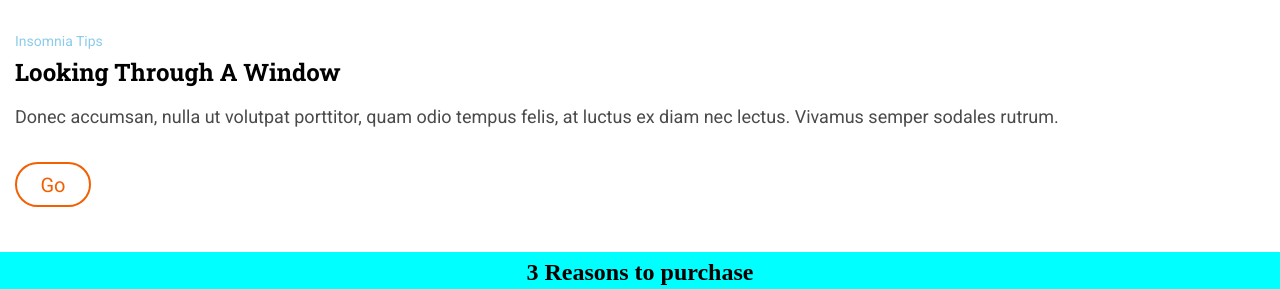
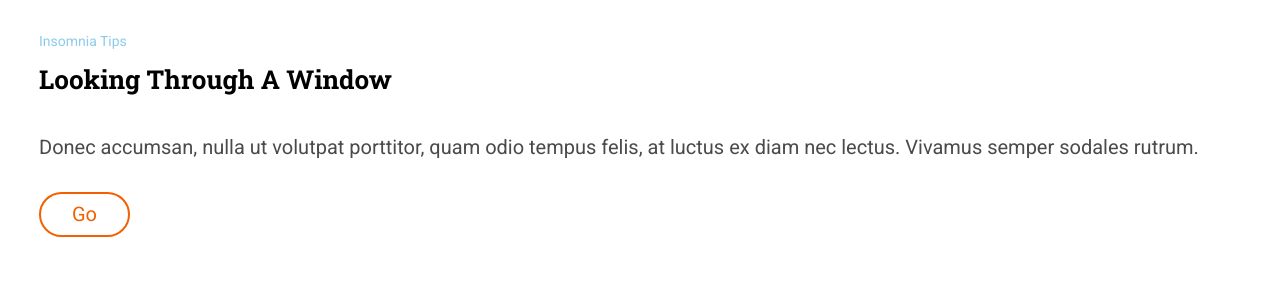
Before and after one commit to Adalab/modulo-1-evaluacion-final-crisgarm, a website: page src/html/index.html in a window 1280 px wide. Shown: the part 638-927 px from the top of the page. Drawn offline with nearby package versions, Linux system fonts and the light colour scheme; files that its build step writes are made by us from their sources; files whose address does not match are found by name.

Commit message:
Add tablet and desktop version of tips

```diff
--- a/src/scss/layout/_tips.scss
+++ b/src/scss/layout/_tips.scss
@@ -1,8 +1,10 @@
 .tips {
   padding: 30px 15px 45px 15px;
+  @media all and (min-width: 768px) {
+    padding: 30px 39px 60px 39px;
   }
 
-.tips__small {
+  &__small {
     font-family: "Roboto", sans-serif;
     font-size: 14px;
     font-weight: normal;
@@ -10,24 +12,35 @@
     color: #8ccbea;
     text-transform: capitalize;
   }
-.tips__title {
+
+  &__title {
     font-family: "Roboto Slab", serif;
     font-size: 24px;
     font-weight: bold;
     line-height: 1.25;
     color: #000;
     text-transform: capitalize;
+    @media all and (min-width: 768px) {
+      font-size: 26px;
+      line-height: 1.73;
+    }
   }
 
-.tips__content {
+  &__content {
     font-family: "Roboto", sans-serif;
     font-size: 18px;
     font-weight: normal;
     line-height: 1.67;
     color: #4a4a4a;
     padding: 15px 0 30px 0;
+    @media all and (min-width: 768px) {
+      font-size: 20px;
+      line-height: 1.5;
+      padding: 30px 0;
     }
-.tips__button {
+  }
+
+  &__button {
     font-family: "Roboto", sans-serif;
     font-size: 20px;
     font-weight: 500;
@@ -37,4 +50,8 @@
     height: 45px;
     border-radius: 22.5px;
     border: solid 2px #f26002;
+    @media all and (min-width: 768px) {
+      width: 91px;
     }
+  }
+}
```
Lines whose indentation alone changed are shown as unchanged.
